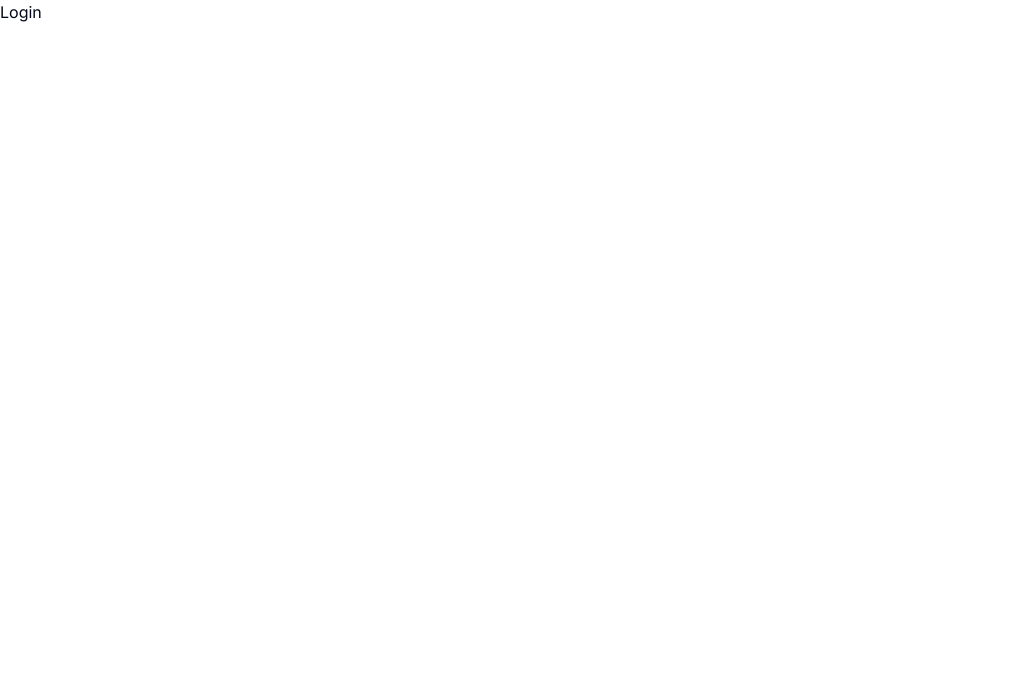
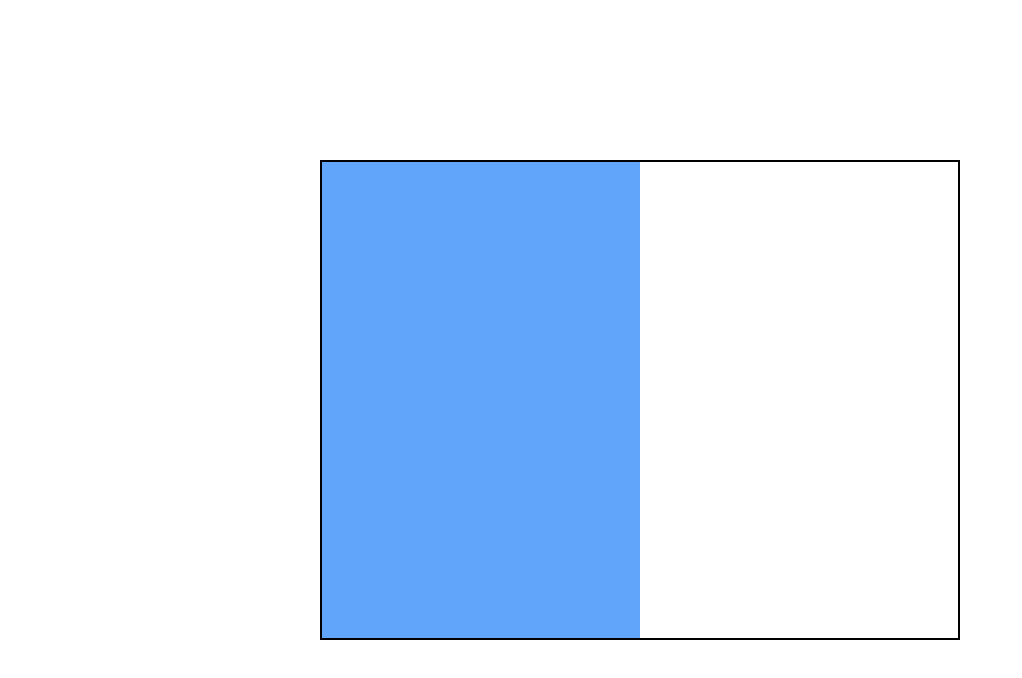
Before and after one commit to Beenox21/bookify-frontend, a Next.js app: page /user/login in a window 1280 px wide. Shown: the top 678 px of the page, without its empty margins (0-1022 px from the left). Built offline with nearby package versions, Linux system fonts and the light colour scheme.

Commit message:
updated some changes

```diff
--- a/src/app/user/login/page.tsx
+++ b/src/app/user/login/page.tsx
@@ -2,7 +2,14 @@ import React from 'react'
 
 function Login() {
   return (
-    <div>Login</div>
+    <div className='w-[100vw] h-[100vh] flex justify-center items-center'>
+      <div className='flex border-2 border-black h-[60vh] w-[50vw] z-10'>
+      <div className='w-1/2 h-full bg-blue-400'></div>
+      <div className='w-1/2 text-center'>
+
+      </div>
+      </div>
+    </div>
   )
 }
 
--- a/src/components/navbar.tsx
+++ b/src/components/navbar.tsx
@@ -1,5 +1,6 @@
 import React from 'react'
 import Button from './button'
+import Link from 'next/link'
 
 function Navbar() {
     return (
@@ -18,8 +19,9 @@ function Navbar() {
                 </div>
 
                 <div className='flex space-x-5'>
-
-                    <Button name='Log in' bgColor='bg-blue-700' hover='hover:bg-blue-600' textColor='text-white' otherStyles='px-7 py-3'></Button>
+                    <Link href='/user/login'>
+                    <Button name='Log in' bgColor='bg-blue-500' hover='hover:bg-blue-400 ' textColor='text-white' otherStyles='px-7 py-3'></Button>
+                    </Link>
                     <Button name='Sign Up' bgColor='bg-slate-200' hover='hover:bg-slate-300' textColor='black' otherStyles='px-7 py-3'></Button>
                 </div>
             </div>
```
